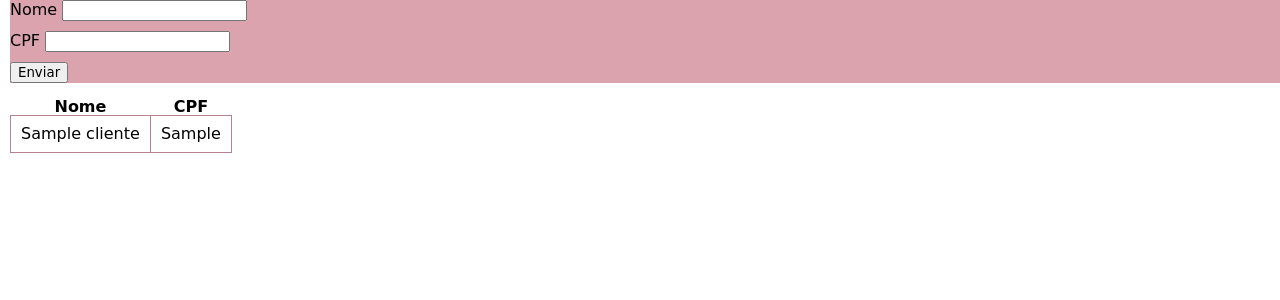
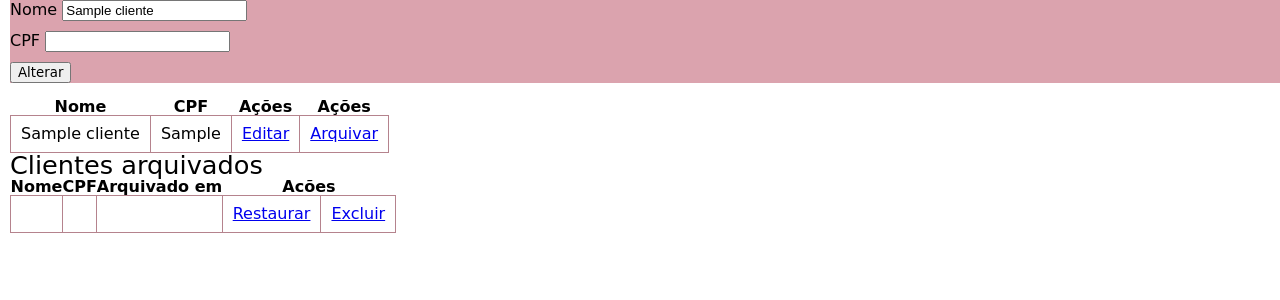
Before and after one commit to EllenVieira1/UC1392, a PHP site: the page made by clientes.php in a window 1280 px wide. Shown: the top 300 px of the page. Run offline with PHP 8.4, Linux system fonts and the light colour scheme; tables that the repository leaves empty or names only in its code hold one stand-in row (values such as "Sample post").

Commit message:
Arquivar Clientes

```diff
--- a/clientes.php
+++ b/clientes.php
@@ -3,18 +3,63 @@ include 'conecta.php';
 
 // Criando consulta SQL
 $consultaSql = "SELECT * FROM cliente order by nome, cod_cliente asc";
+$consultaSqlArq = "SELECT * FROM cliente where deleted is not null order by nome, cod_cliente asc";
 
 // Buscando e listando os dados da tabela (completa)
 $lista = $pdo->query($consultaSql);
+$listaArq = $pdo->query($consultaSqlArq);
 
 // Separar em linhas
 $row = $lista->fetch();
+$rowArq = $listaArq->fetch();
 
 // Retornando o número de linhas
 $num_rows = $lista->rowCount();
 
+// Busca cliente por código
+$nome = "";
+$cpf = "";
+$cod = 0;
+
+if(isset($_GET['codedit']))
+{
+    $queryEdit = "SELECT * FROM cliente where cod_cliente=".$_GET['codedit'];
+    $cliente = $pdo->query($queryEdit)->fetch();
+    $cod = $_GET['codedit'];
+    $nome = $cliente['nome'];
+    $cpf = $cliente['cpf'];
+    // echo "<h1>Você vai editar o cliente ".$_GET['codedit']."</h1>";
+}
+
+// Comando para incluir campo deleted na tabela cliente
+// Alter table cliente add deleted datetime null;
+
+// Código para arquivar(excluir)
+if(isset($_GET['codarq']))
+{
+    $queryArq = "update cliente set deleted = now() where cod_cliente=".$_GET['codarq'];
+    $cliente = $pdo->query($queryArq)->fetch();
+    header('location: cliente.php');
+}
+
+// Restaurar o cliente
+if(isset($_GET['codres']))
+{
+    $queryRes = "update cliente set deleted = null where cod_cliente=".$_GET['codres'];
+    $cliente = $pdo->query($queryRes)->fetch();
+    header('location: cliente.php');
+}
+
+// Remover definitivamente (LGPD)
+if(isset($_GET['codexc']))
+{
+    $queryExc = "delete from cliente where cod_cliente=".$_GET['codexc'];
+    $cliente = $pdo->query($queryExc)->fetch();
+    header('location: cliente.php');
+}
+
 if(isset($_POST['enviar'])) // Inserir ou Alterar
-{
+{ // Insere o cliente
     $nome = $_POST['nome'];
     $cpf = $_POST['cpf'];
     $consulta = "insert cliente (nome, cpf) values ('$nome','$cpf')";
@@ -22,6 +67,18 @@ if(isset($_POST['enviar'])) // Inserir ou Alterar
     $_POST['enviar'] = null;
     header('location: clientes.php');
 }
+
+if(isset($_POST['alterar']))
+{
+    // Altera os dados do cliente
+    $cod = $_POST['cod-cliente'];
+    $nome = $_POST['nome'];
+    $cpf = $_POST['cpf'];
+    $updateSql = "update cliente set nome = '$nome', cpf='$cpf' where cod_cliente = $cod";
+    $resultado = $pdo->query($updateSql);
+    header('location: cliente.php');
+}
+
 
 ?>
 
@@ -44,23 +101,24 @@ if(isset($_POST['enviar'])) // Inserir ou Alterar
             <div hidden>
                 <label for="cod-cliente">
                     Código
-                    <input type="text" name="cod-cliente">
+                    <input type="text" name="cod-cliente" value="<?php echo $cod;?>">
                 </label>
             </div>
             <div>
                 <label for="nome">
                     Nome
-                    <input type="text" name="nome" required>
+                    <input type="text" name="nome" required value="<?php echo $nome;?>">
                 </label>
             </div>
             <div>
                 <label for="cpf">
                     CPF
-                    <input type="number" name="cpf" required>
+                    <input type="number" name="cpf" required value="<?php echo $cpf;?>">
                 </label>
             </div>
             <div>
-                <button type="submit" name="enviar">Enviar</button>
+                <!-- Usamos o if ternário para trocar texto do botão -->
+                <button type="submit" name="<?php echo $cod<1?'enviar':'alterar'; ?>"><?php echo $cod<1?'Enviar':'Alterar'; ?></button>
             </div>
         </form>
     </section>
@@ -72,6 +130,8 @@ if(isset($_POST['enviar'])) // Inserir ou Alterar
             <th hidden>Cod</th>
             <th>Nome</th>
             <th>CPF</th>
+            <th>Ações</th>
+            <th colspan="2">Ações</th>
         </thead>
         <tbody>
             <?php do {?>
@@ -79,9 +139,33 @@ if(isset($_POST['enviar'])) // Inserir ou Alterar
                     <td hidden><?php echo $row['cod_cliente'];?></td>
                     <td><?php echo $row['nome'];?></td>
                     <td><?php echo $row['cpf'];?></td>
+                    <td><a href="clientes.php?codedit=<?php echo $row['cod_cliente'];?>">Editar</a></td>
+                    <td><a href="clientes.php?codarq=<?php echo $row['cod_cliente'];?>">Arquivar</a></td>
                 </tr>
             <?php } while ($row = $lista->fetch())?>
         </tbody>
     </table>
+    <h3>Clientes arquivados</h3>
+    <table>
+        <thead>
+            <th hidden>Cod</th>
+            <th>Nome</th>
+            <th>CPF</th>
+            <th>Arquivado em</th>
+            <th colspan="2">Acões</th>
+        </thead>
+        <tbody>
+            <?php do {?>
+                <tr>
+                    <td hidden><?php echo $rowArq['cod_cliente'];?></td>
+                    <td><?php echo $rowArq['nome'];?></td>
+                    <td><?php echo $rowArq['cpf'];?></td>
+                    <td><?php echo $rowArq['deleted'];?></td>
+                    <td><a href="clientes.php?codres=<?php echo $rowArq['cod_cliente'];?>">Restaurar</a></td>
+                    <td><a href="clientes.php?codexc=<?php echo $rowArq['cod_cliente'];?>">Excluir</a></td>
+                </tr>
+                <?php } while ($rowArq = $listaArq->fetch())?>
+        </tbody>
+    </table>
 </body>
 </html>
--- a/filmes.php
+++ b/filmes.php
@@ -123,6 +123,7 @@ if(isset($_POST['enviar'])) // Inserir ou Alterar
         <tbody>
             <?php do { ?>
                 <tr>
+                    <td hidden><?php echo $row['cod_cliente'];?></td>
                     <td><?php echo $row['titulo'];?></td>
                     <td><?php echo $row['sinopse'];?></td>
                     <td><?php echo $row['cod_filme'];?></td>
@@ -132,7 +133,7 @@ if(isset($_POST['enviar'])) // Inserir ou Alterar
                     <td><?php echo $row['preco'];?></td>
                     <td><?php echo $row['cod_classificacao'];?></td>
                 </tr>
-            <?php } while ($row = $lista->fetch());?>
+            <?php } while ($row = $lista->fetch())?>
         </tbody>
     </table>
 </body>
```
